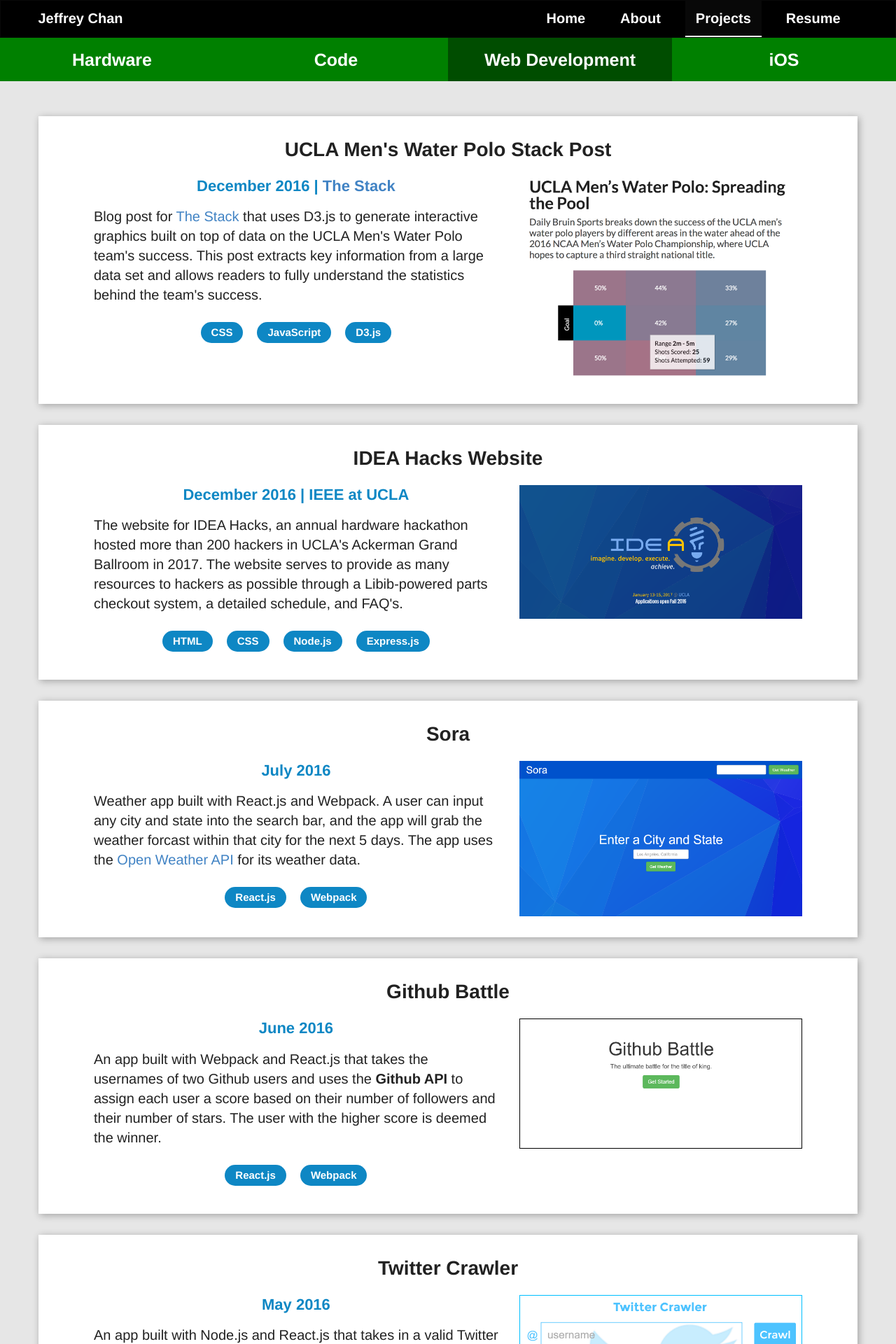
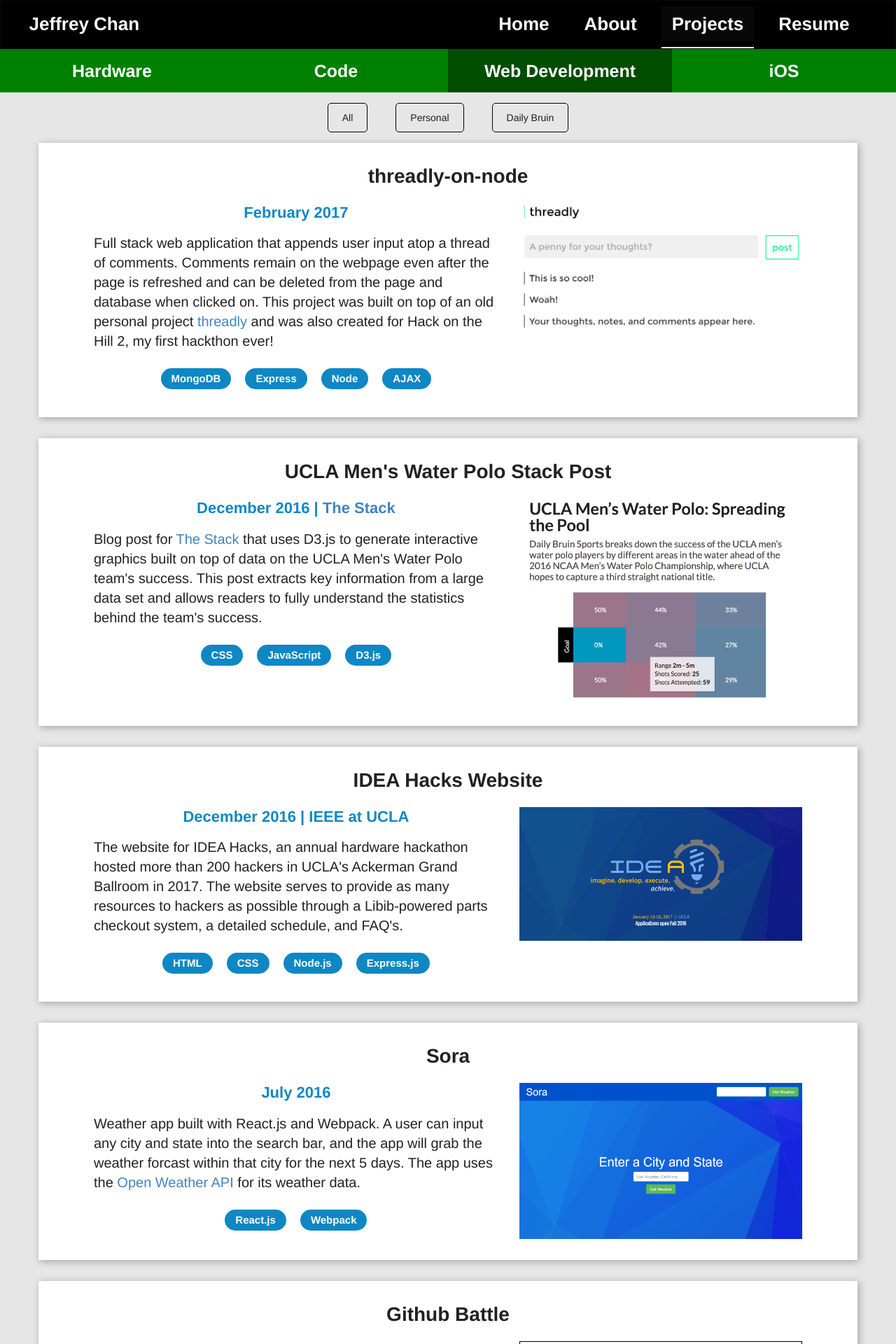
Before and after one commit to jeffreyxchan/jeffreyxchan.github.io, a Jekyll site: the page html/projects.html, which Jekyll copies as it is, in a window 1280 px wide. Shown: the top 1920 px of the page at 70% size. Built offline with Jekyll 4.4.1, drawn with Linux system fonts in a browser that asks for light colours; nearby versions of some CDN libraries; some of the changed text lies outside the part shown.

Commit message:
new navbar styling

```diff
--- a/css/index.css
+++ b/css/index.css
@@ -13,7 +13,7 @@
 
 .billboard {
     width: 100%;
-    height: calc(100% - 53px); /* 544px*/
+    height: calc(100% - 69px);
     background: linear-gradient(rgba(10,10,10,0.3), rgba(10,10,10,0.3)),
                 url(../images/ucla.jpg)
                 no-repeat center;
--- a/css/navbar.css
+++ b/css/navbar.css
@@ -3,23 +3,23 @@
 .navbar {
     margin: 0;
     border-radius: 0;
-    padding: 0px 3%;
+    padding: 0px 2%;
     background-color: black;
     color: white;
-
-    font-size: 20px;
 }
 
 .navbar-inverse .navbar-brand,
 #myNavbar a {
-    font-size: 20px;
+    font-size: 26px;
     color: white;
 }
 
+.navbar-header,
 .nav li {
-    padding: 0px 0px;
+    padding: 8px 0px;
     margin: 0px 10px;
     color: white;
+    font-weight: bold;
 }
 
 .nav li.active,
--- a/css/projects.css
+++ b/css/projects.css
@@ -96,6 +96,27 @@
     padding: 20px 0;
 }
 
+.filter {
+    text-align: center;
+}
+
+.filter ul {
+    list-style: none;
+    padding: 0;
+    margin: 0;
+    display: inline-block;
+}
+
+.filter li {
+    display: inline-block;
+    float: left;
+    padding: 10px 20px;
+    margin: -5px 20px -20px;
+    border-radius: 5px;
+    border: solid black 1px;
+    cursor: pointer;
+}
+
 .project-container {
     padding: 30px 5%;
     text-align: center;
@@ -109,6 +130,9 @@
     img, #no-image, video {
         max-width: 450px;
         margin-top: 25px;
+    }
+    .filter {
+        display: none;
     }
 }
 
--- a/html/projects.html
+++ b/html/projects.html
@@ -91,7 +91,6 @@
                         <div class='skill'>H-Bridge</div>
                         <div class='skill'>Arduino</div>
                         <div class='skill'>PID Control</div>
-                        <div class='skill'>Infrared</div>
                     </div>
                 </div>
                 <div class='col-md-4'>
@@ -110,7 +109,6 @@
                     </div>
                     <div class='container-fluid skill-tags text-center'>
                         <div class='skill'>Soldering</div>
-                        <div class='skill'>Infrared</div>
                         <div class='skill'>Arduino</div>
                         <div class='skill'>PCB Design</div>
                     </div>
@@ -136,8 +134,6 @@
                     </div>
                     <div class='container-fluid skill-tags text-center'>
                         <div class='skill'>Arduino</div>
-                        <div class='skill'>RGB LED</div>
-                        <div class='skill'>Breadboard</div>
                     </div>
                 </div>
                 <div class='col-md-4'>
@@ -155,8 +151,6 @@
                         <p>The PIANO project focused on creating a three-buttoned device that would emit three-different tones from the speaker, emulating a simple piano. The pitch of these tones could be adjusted by twisting the knob on the potentiometer. It just so happens that the three tones emitted from the buttons form a chord. My soldering skills also improved significantly from the 555 Blinker project.</p>
                     </div>
                     <div class='container-fluid skill-tags text-center'>
-                        <div class='skill'>Potentiometer</div>
-                        <div class='skill'>Speaker</div>
                         <div class='skill'>Soldering</div>
                     </div>
                 </div>
@@ -194,10 +188,7 @@
                         <p>This project was my first project as a student of IEEE at UCLA OPS. It consisted of breadboarding a circuit that emits a sound from the speaker. The pitch of the sound varies based on the amount of light the attached photoresistors are exposed to. The more light it was exposed to, the higher of a frequency the speaker emitted. Having this project come to life really made me happy and inspired me to create more projects.</p>
                     </div>
                     <div class='container-fluid skill-tags text-center'>
-                        <div class='skill'>Breadboard</div>
                         <div class='skill'>555 Timer</div>
-                        <div class='skill'>Photoresistor</div>
-                        <div class='skill'>Speaker</div>
                     </div>
                 </div>
                 <div class='col-md-4' id='no-image'>
@@ -311,15 +302,38 @@
 
         <!-- WEBDEV PROJECTS -->
         <div class='project-group container-fluid webdev-projects'>
-<!--
-            <div class='filter-container'>
+            <div class='filter container'>
                 <ul>
                     <li class='allweb-filter'>All</li>
                     <li class='personalweb-filter'>Personal</li>
                     <li class='daily-bruin-filter'>Daily Bruin</li>
                 </ul>
             </div>
--->
+            <div class='container project-container personal hackathon'>
+                <h1>threadly-on-node</h1>
+                <div class='col-md-7'>
+                    <h3>February 2017</h3>
+
+                    <div class='description'>
+                        <p>Full stack web application that appends user input atop a thread of comments. Comments remain on the webpage even after the page is refreshed and can be deleted from the page and database when clicked on. This project was built on top of an old personal project <a href='http://jeffreyxchan.github.io/threadly' target="_blank">threadly</a> and was also created for Hack on the Hill 2, my first hackthon ever!</p>
+                    </div>
+                    <div class='container-fluid skill-tags'>
+                        <div class='skill'>MongoDB</div>
+                        <div class='skill'>Express</div>
+                        <div class='skill'>Node</div>
+                        <div class='skill'>AJAX</div>
+                    </div>
+                </div>
+                <div class='col-md-5'>
+                    <div class='media-links'>
+                            <div class='links text-center'>
+                            <a href='https://threadly-on-node.herokuapp.com/' target='_blank'><i class='fa fa-link fa-4x'></i></a>
+                            <a href='https://github.com/jeffreyxchan/threadly' target='_blank'><i class='fa fa-github fa-4x'></i></a>
+                        </div>
+                    </div>
+                    <img src='../images/projects/threadly.png' style="width: 100%;" />
+                </div>
+            </div>
             <div class='container project-container daily-bruin'>
                 <h1>UCLA Men's Water Polo Stack Post</h1>
                 <div class='col-md-7'>
@@ -344,7 +358,7 @@
                     <img src='../images/projects/stack-water-polo.png' style="width: 100%;" />
                 </div>
             </div>
-            <div class='container project-container personalweb ieeeweb'>
+            <div class='container project-container personal ieee'>
                 <h1>IDEA Hacks Website</h1>
                 <div class='col-md-7'>
                     <h3>December 2016 | IEEE at UCLA</h3>
@@ -368,7 +382,7 @@
                     <img src='../images/projects/ideahacks.png' style="width: 100%;" />
                 </div>
             </div>
-            <div class='container project-container personalweb'>
+            <div class='container project-container personal'>
                 <h1>Sora</h1>
                 <div class='col-md-7'>
                     <h3>July 2016</h3>
@@ -391,7 +405,7 @@
                     <img src='../images/projects/sora.png' style="width: 100%;" />
                 </div>
             </div>
-            <div class='container project-container personalweb'>
+            <div class='container project-container personal'>
                 <h1>Github Battle</h1>
                 <div class='col-md-7'>
                     <h3>June 2016</h3>
@@ -414,7 +428,7 @@
                     <img src='../images/projects/github-battle.png' style="width: 100%; border: solid 1px black;" />
                 </div>
             </div>
-            <div class='container project-container personalweb'>
+            <div class='container project-container personal'>
                 <h1>Twitter Crawler</h1>
                 <div class='col-md-7'>
                     <h3>May 2016</h3>
@@ -462,13 +476,13 @@
                     <img src='../images/projects/campaign-donations.png' style="width: 100%;" />
                 </div>
             </div>
-            <div class='container project-container personalweb'>
+            <div class='container project-container personal'>
                 <h1>threadly</h1>
                 <div class='col-md-7'>
                     <h3>May 2016</h3>
 
                     <div class='description'>
-                        <p>A simple interactive webpage that uses jQuery to append user input onto the top of a thread of comments on the page. It simulates the effect of writing down thoughts on scratch paper or a notepad.</p>
+                        <p>A static and interactive webpage that uses jQuery to append user input onto the top of a thread of comments on the page. It allows users to quickly record notes and thoughts that they have. This project was later made into a full stack project called <a href='https://threadly-on-node.herokuapp.com/' target="_blank">threadly-on-node</a> in which the JS stack was implemented in order to save and delete comments on the page.</p>
                     </div>
                     <div class='container-fluid skill-tags'>
                         <div class='skill'>HTML</div>
@@ -492,7 +506,7 @@
                     <h3>Feb 2016 | <a href='http://graphics.dailybruin.com/prime/' target="_blank">prime</a></h3>
 
                     <div class='description'>
-                        <p>After joining Daily Bruin, this page was the first project I got to work on. I was placed on a development team and had a chance to practice my skills in HTML and CSS. This page focused on how wearing athletic cloathing was quickly becoming the casual in today's culture.</p>
+                        <p>A Daily Bruin artcle about how athletic cloathing was becoming the new casual in today's culture. After joining Daily Bruin, this was the first project I got to work on. I was placed on a development team and had a chance to practice my skills in HTML and CSS.</p>
                     </div>
                     <div class='container-fluid skill-tags'>
                         <div class='skill'>HTML</div>
@@ -509,8 +523,7 @@
                     <img src='../images/projects/athleisure.jpg' style="width: 100%;" />
                 </div>
             </div>
-
-            <div class='container project-container personalweb'>
+            <div class='container project-container personal'>
                 <h1>Personal Website</h1>
                 <div class='col-md-12'>
                     <h3>In Progress since Nov 2015</h3>
--- a/js/projects.js
+++ b/js/projects.js
@@ -93,17 +93,20 @@
     // Initialize Semantic UI Dropdown
     $('.dropdown').dropdown();
 
-//    $('.allweb-filter').click(function () {
-//        $('.project-container').fadeOut();
-//        $('.daily-bruin').fadeIn();
-//        $('.personalweb').fadeIn();
-//    });
-//    $('.personalweb-filter').click(function () {
-//        $('.project-container').fadeOut();
-//        $('.personalweb').fadeIn();
-//    })
-//    $('.daily-bruin-filter').click(function () {
-//        $('.project-container').fadeOut();
-//        $('.daily-bruin').fadeIn();
-//    });
+    $('.allweb-filter').click(function () {
+        clearProjects();
+        $('.webdev-projects .project-container').fadeIn();
+    });
+    $('.personalweb-filter').click(function () {
+        clearProjects();
+        $('.webdev-projects .personal').fadeIn();
+    })
+    $('.daily-bruin-filter').click(function () {
+        $('.project-container').fadeOut();
+        $('.webdev-projects .daily-bruin').fadeIn();
+    });
+
+    function clearProjects () {
+        $('.project-container').fadeOut();
+    }
 });
```
Also changed, not shown: index.html (+5 -5 lines).
